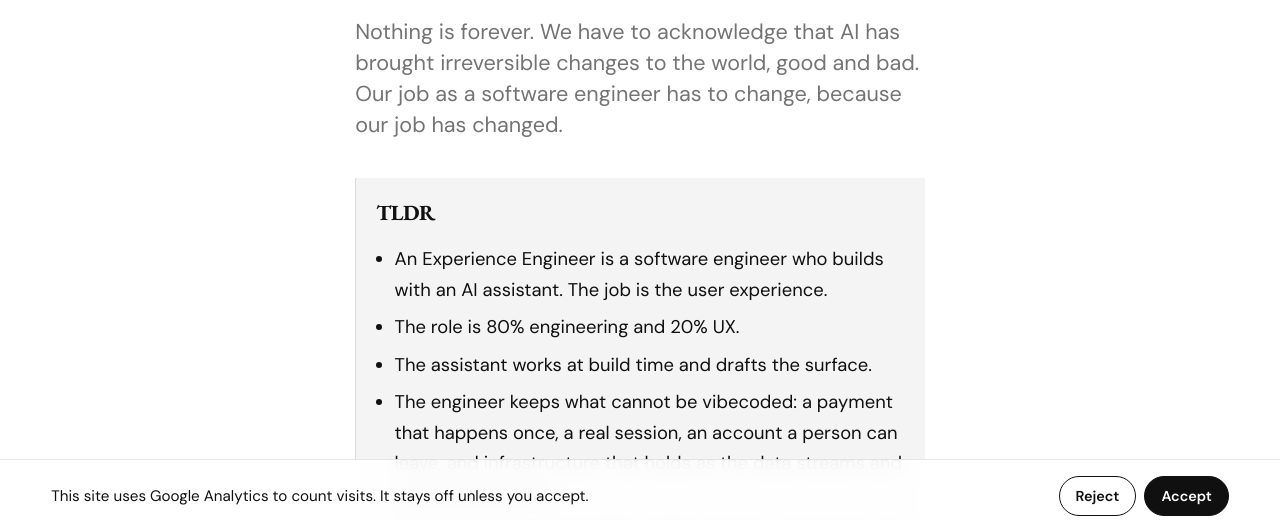
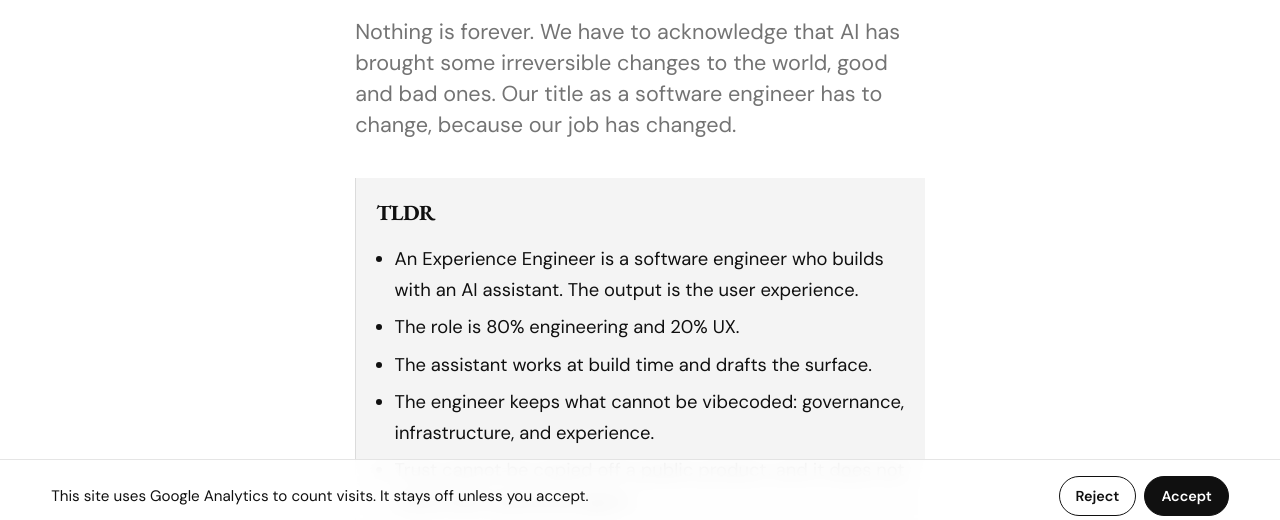
Before and after one commit to jeff-ong/portfolio, a plain HTML site: page articles/the-experience-engineer/index.html in a window 1280 px wide. Shown: the part 268-788 px from the top of the page. Drawn offline with nearby package versions, Linux system fonts and the light colour scheme.

Commit message:
Revise the Experience Engineer intro so the title changes because the job has.
Co-authored-by: Cursor <cursoragent@cursor.com>

```diff
--- a/articles/the-experience-engineer/index.html
+++ b/articles/the-experience-engineer/index.html
@@ -11,7 +11,7 @@
   <link rel="canonical" href="https://jeff-ong.com/articles/the-experience-engineer/">
   <meta property="og:title" content="The Experience Engineer">
   <meta property="og:description"
-    content="Nothing is forever. We have to acknowledge that AI has brought irreversible changes to the world, good and bad. Our job as a software engineer has to change, because our job has changed.">
+    content="Nothing is forever. We have to acknowledge that AI has brought some irreversible changes to the world, good and bad ones. Our title as a software engineer has to change, because our job has changed.">
   <meta property="og:type" content="article">
   <meta property="og:url" content="https://jeff-ong.com/articles/the-experience-engineer/">
   <meta property="article:published_time" content="2026-10-30">
@@ -19,7 +19,7 @@
   <meta name="twitter:card" content="summary">
   <meta name="twitter:title" content="The Experience Engineer">
   <meta name="twitter:description"
-    content="Nothing is forever. We have to acknowledge that AI has brought irreversible changes to the world, good and bad. Our job as a software engineer has to change, because our job has changed.">
+    content="Nothing is forever. We have to acknowledge that AI has brought some irreversible changes to the world, good and bad ones. Our title as a software engineer has to change, because our job has changed.">
   <link rel="icon" type="image/svg+xml" href="/favicon.svg">
   <link rel="preconnect" href="https://fonts.googleapis.com">
   <link rel="preconnect" href="https://fonts.gstatic.com" crossorigin>
@@ -77,16 +77,16 @@
       <a class="article-back" href="/#writing"><svg xmlns="http://www.w3.org/2000/svg" width="16" height="16" viewBox="0 0 24 24" fill="none" stroke="currentColor" stroke-width="2" stroke-linecap="round" stroke-linejoin="round" aria-hidden="true"><path d="M19 12H5"/><path d="M12 19l-7-7 7-7"/></svg>Articles</a>
       <h1 class="article-title">The Experience Engineer</h1>
       <time class="project-date" datetime="2026-10-30">October 30, 2026</time>
-      <p class="article-dek">Nothing is forever. We have to acknowledge that AI has brought irreversible changes to the world, good and bad. Our job as a software engineer has to change, because our job has changed.</p>
+      <p class="article-dek">Nothing is forever. We have to acknowledge that AI has brought some irreversible changes to the world, good and bad ones. Our title as a software engineer has to change, because our job has changed.</p>
 
       <div class="article-body">
         <section class="tldr" aria-labelledby="tldr-heading">
           <h2 id="tldr-heading">TLDR</h2>
           <ul>
-            <li>An Experience Engineer is a software engineer who builds with an AI assistant. The job is the user experience.</li>
+            <li>An Experience Engineer is a software engineer who builds with an AI assistant. The output is the user experience.</li>
             <li>The role is 80% engineering and 20% UX.</li>
             <li>The assistant works at build time and drafts the surface.</li>
-            <li>The engineer keeps what cannot be vibecoded: a payment that happens once, a real session, an account a person can leave, and infrastructure that holds as the data streams and more people arrive.</li>
+            <li>The engineer keeps what cannot be vibecoded: governance, infrastructure, and experience.</li>
             <li>Trust cannot be copied off a public product, and it does not travel with a personal agent.</li>
             <li>A superplatform may rent that machinery. The experience still has to tell the truth for someone who was not in the room.</li>
           </ul>
@@ -104,7 +104,7 @@
           <h2 id="name-for-the-work">A name for the work</h2>
           <p>When the title fits everyone, it describes the tools. The job is still the product.</p>
           <p>Companies post it as a design engineer, a UX engineer, sometimes an AI experience engineer. This year Precisely asked for an Experience Engineer who would take a product from the first sketch of an interaction to a tested, shipped interface, using AI tools along the way. J.D. Power asked for an AI Experience Engineer and described a full-stack engineer who owns the human-facing layer of the product. The titles are wandering. The work is settling.</p>
-          <p>An Experience Engineer is a software engineer who develops with an AI assistant and whose job is the user experience. The person in the role is 80% engineering and 20% UX. Product design and product development are the same effort. The experience is the goal of both. The engineering share is the background, the hard layer, and the runtime. The UX share is the judgment of that experience. The extra responsibility is real. The difference from the marketing failure is the standard it answers to.</p>
+          <p>An Experience Engineer is a software engineer who develops with an AI assistant and whose output is the user experience. The person in the role is 80% engineering and 20% UX. Product design and product development are the same effort. The experience is the goal of both. The engineering share is the background, the hard layer, and the runtime. The UX share is the judgment of that experience. The extra responsibility is real. The difference from the marketing failure is the standard it answers to.</p>
 
           <figure class="share-figure">
             <figcaption>Share of the role</figcaption>
```
Also changed, not shown: index.html (+1 -1 lines).
